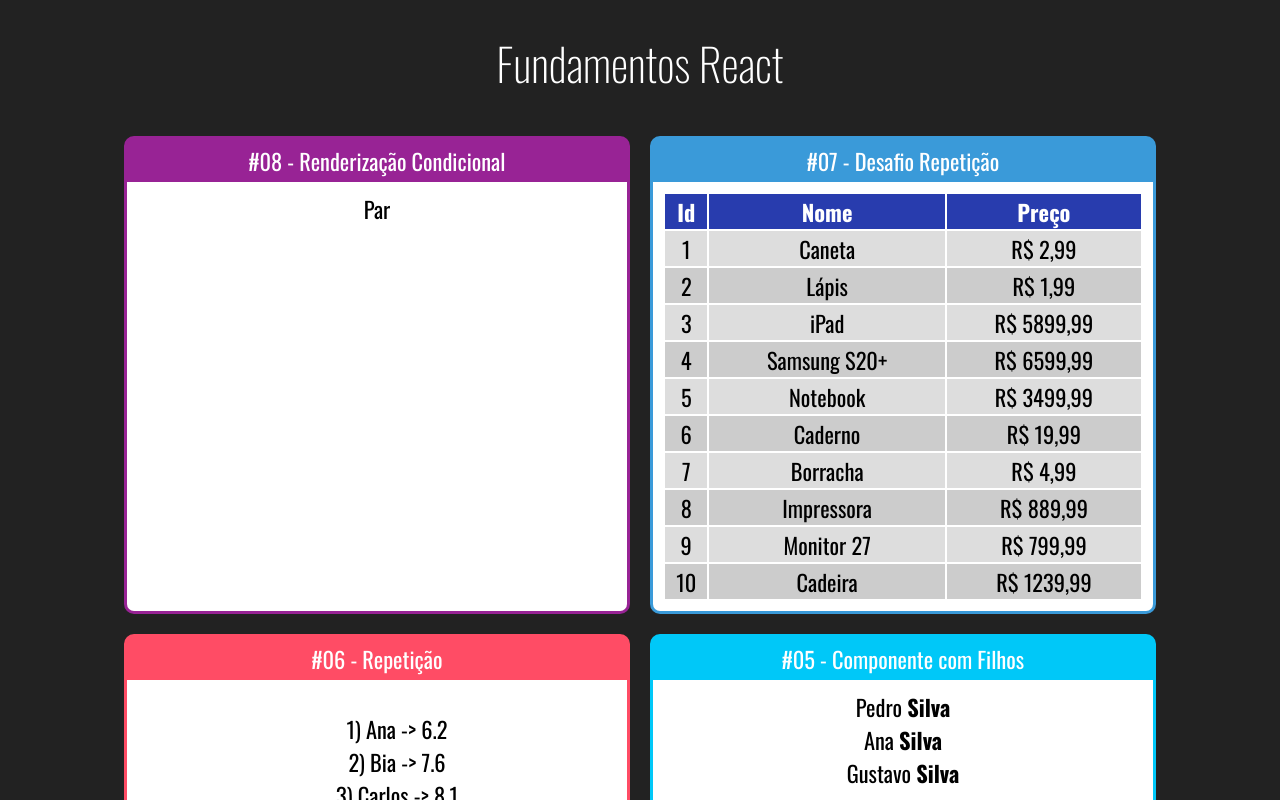
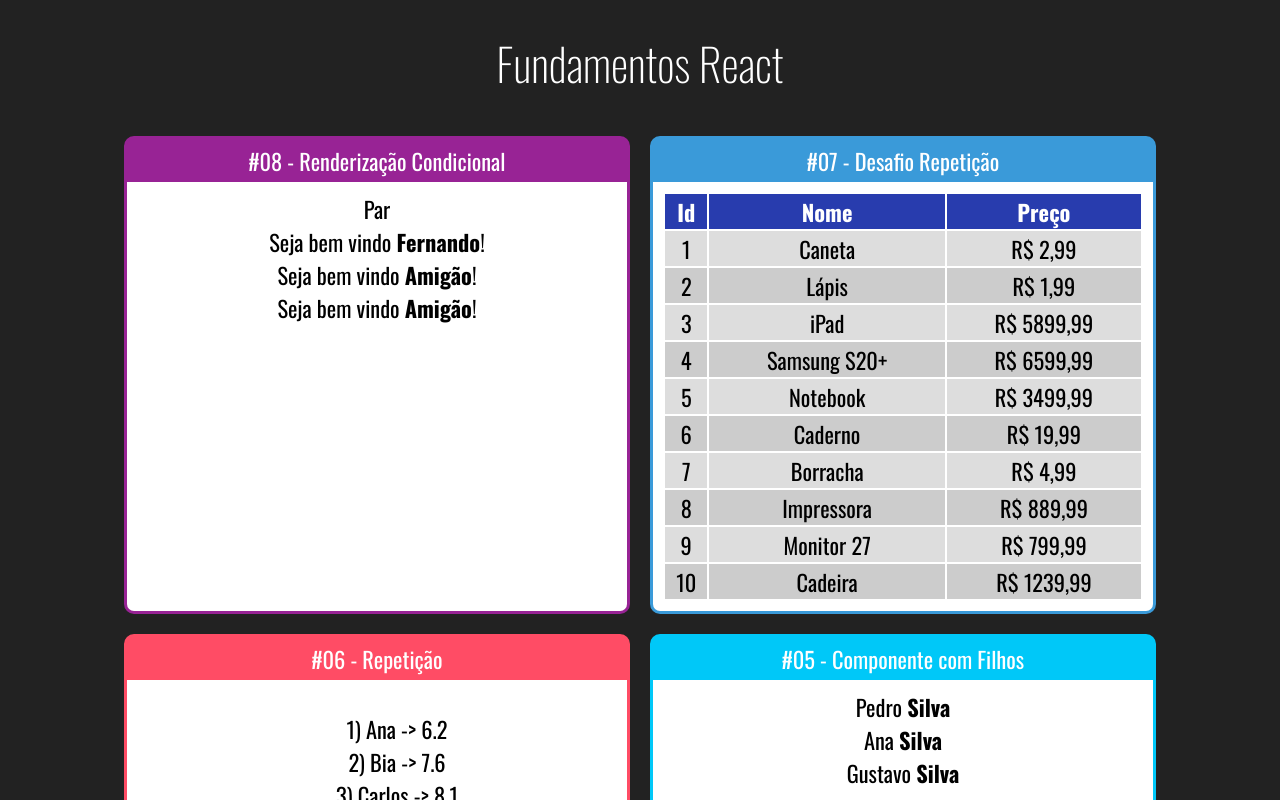
Before and after one commit to thomassilva23/fundamentos-react, a React (Create React App) app: page / in a window 1280 px wide. Shown: the top 800 px of the page. Built offline with nearby package versions, Linux system fonts and the light colour scheme.

Commit message:
22 - Renderização Condicional #02

```diff
--- a/src/App.jsx
+++ b/src/App.jsx
@@ -12,6 +12,7 @@
 import ComParametro from "./components/basicos/ComParametro";
 import Primeiro from "./components/basicos/Primeiro";
 import ParOuImpar from "./components/condicional/ParOuImpar";
+import UsuarioInfo from "./components/condicional/UsuarioInfo";
 
 // eslint-disable-next-line import/no-anonymous-default-export
 export default () => (
@@ -21,6 +22,9 @@
     <div className="Cards">
       <Card titulo="#08 - Renderização Condicional" color="#982395">
         <ParOuImpar numero={20}></ParOuImpar>
+        <UsuarioInfo usuario={{ nome: "Fernando" }}></UsuarioInfo>
+        <UsuarioInfo usuario={{}}></UsuarioInfo>
+        <UsuarioInfo></UsuarioInfo>
       </Card>
 
       <Card titulo="#07 - Desafio Repetição" color="#3A9AD9">
--- /dev/null
+++ b/src/components/condicional/If.js
@@ -0,0 +1,8 @@
+// eslint-disable-next-line import/no-anonymous-default-export
+export default (props) => {
+  if (props.test) {
+    return props.children;
+  } else {
+    return false;
+  }
+};
--- /dev/null
+++ b/src/components/condicional/UsuarioInfo.jsx
@@ -0,0 +1,17 @@
+import React from "react";
+import If from "./If";
+
+// eslint-disable-next-line import/no-anonymous-default-export
+export default (props) => {
+  const usuario = props.usuario || {};
+  return (
+    <div>
+      <If test={usuario && usuario.nome}>
+        Seja bem vindo <strong>{usuario.nome}</strong>!
+      </If>
+      <If test={!usuario || !usuario.nome}>
+        Seja bem vindo <strong>Amigão</strong>!
+      </If>
+    </div>
+  );
+};
```
